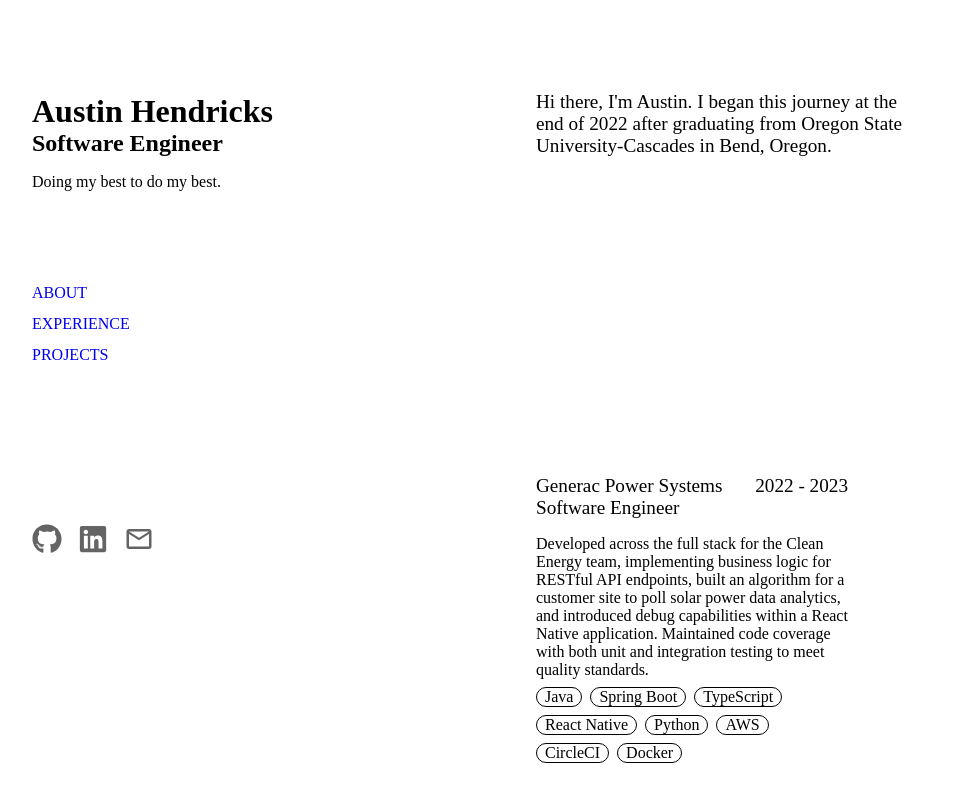
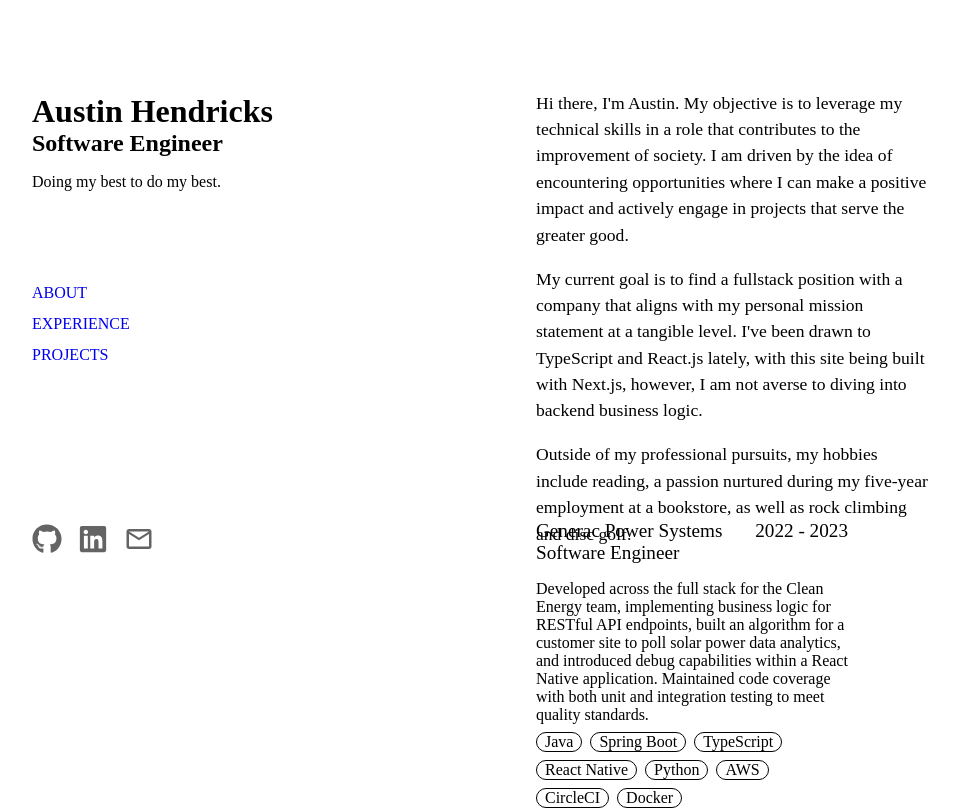
Before and after one commit to hendraustin/hendraustin.github.io, a Next.js app: page / in a window 1280 px wide. Shown: the top 810 px of the page, without its empty margins (104-1063 px from the left). Built offline with nearby package versions, Linux system fonts and the light colour scheme.

Commit message:
Fill out about section

```diff
--- a/src/app/components/sections/about.tsx
+++ b/src/app/components/sections/about.tsx
@@ -4,8 +4,20 @@
   return (
     <div id="about" className={styles.about}>
       <p>
-        Hi there, I'm Austin. I began this journey at the end of 2022 after graduating from Oregon
-        State University-Cascades in Bend, Oregon.
+        Hi there, I'm Austin. My objective is to leverage my technical skills in a role that
+        contributes to the improvement of society. I am driven by the idea of encountering
+        opportunities where I can make a positive impact and actively engage in projects that serve
+        the greater good.
+      </p>
+      <p>
+        My current goal is to find a fullstack position with a company that aligns with my personal
+        mission statement at a tangible level. I've been drawn to TypeScript and React.js lately,
+        with this site being built with Next.js, however, I am not averse to diving into backend
+        business logic.
+      </p>
+      <p>
+        Outside of my professional pursuits, my hobbies include reading, a passion nurtured during
+        my five-year employment at a bookstore, as well as rock climbing and disc golf.
       </p>
     </div>
   );
--- a/src/app/components/sections/sections.module.css
+++ b/src/app/components/sections/sections.module.css
@@ -1,7 +1,8 @@
 .about {
-    height: 25%;
-    font-size: 1.2rem;
+    height: 28%;
+    font-size: 1.1rem;
     top: 0;
+    line-height: 1.5;
 }
 
 .experience {
@@ -68,7 +69,7 @@
 }
 
 .projects {
-    height: 33%;
+    height: 25%;
     font-size: 1.2rem;
     top: 0;
 }
```
